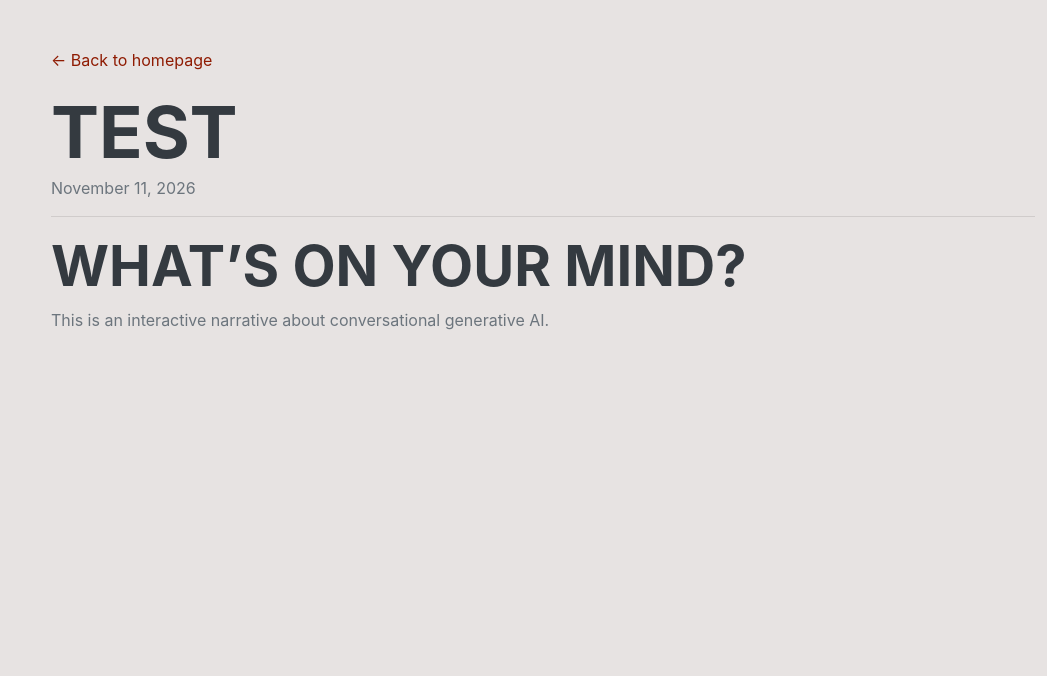
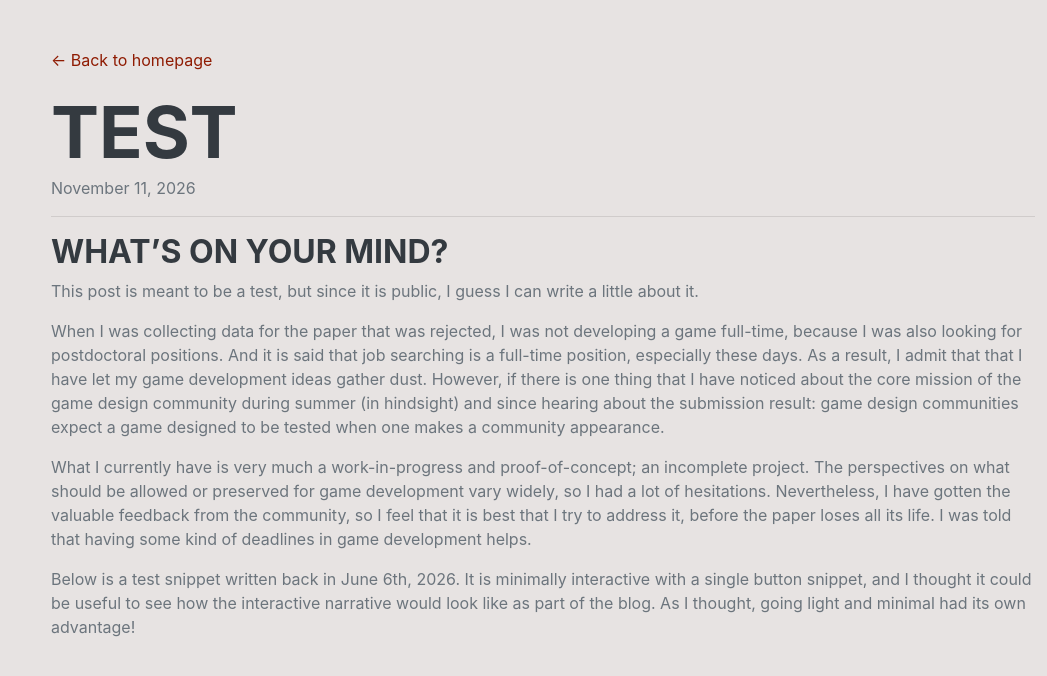
Before and after one commit to hannahkimincompbio/hannahkimincompbio.github.io, a Jekyll site: the page built from _posts/2026-11-11-Test.md, in a window 1280 px wide. Shown: the top 676 px of the page, without its empty margins (233-1280 px from the left). Built offline with Jekyll 4.4.1, drawn with Linux system fonts in a browser that asks for light colours.

Commit message:
2026-11-11 Test

```diff
--- a/_posts/2026-11-11-Test.md
+++ b/_posts/2026-11-11-Test.md
@@ -2,13 +2,24 @@
 layout: post
 title: "Test"
 date: 2026-11-11
-tags: [Test]
+tags: [Research, Personal]
 ---
 
-## What's on your mind?
+### What's on your mind?
+
+This post is meant to be a test, but since it is public, I guess I can write a little about it.
+
+When I was collecting data for the paper that was rejected, I was not developing a game full-time, because I was also looking for postdoctoral positions. And it is said that job searching is a full-time position, especially these days. As a result, I admit that that I have let my game development ideas gather dust. However, if there is one thing that I have noticed about the core mission of the game design community during summer (in hindsight) and since hearing about the submission result: game design communities expect a game designed to be tested when one makes a community appearance.
+
+What I currently have is very much a work-in-progress and proof-of-concept; an incomplete project. The perspectives on what should be allowed or preserved for game development vary widely, so I had a lot of hesitations. Nevertheless, I have gotten the valuable feedback from the community, so I feel that it is best that I try to address it, before the paper loses all its life. I was told that having some kind of deadlines in game development helps.
 
 
-This is an interactive narrative about conversational generative AI.
+Below is a test snippet written back in June 6th, 2026. It is minimally interactive with a single button snippet, and I thought it could be useful to see how the interactive narrative would look like as part of the blog. As I thought, going light and minimal had its own advantage!
+
+
+
+
+
 
 <div
   id="no-name-game"
```
